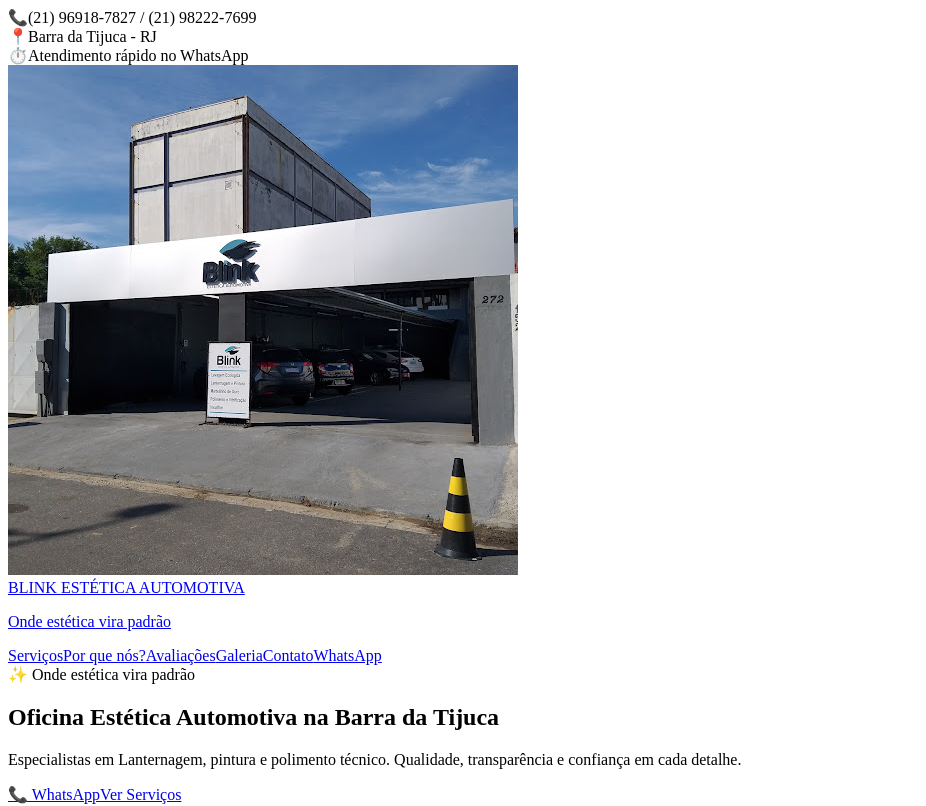
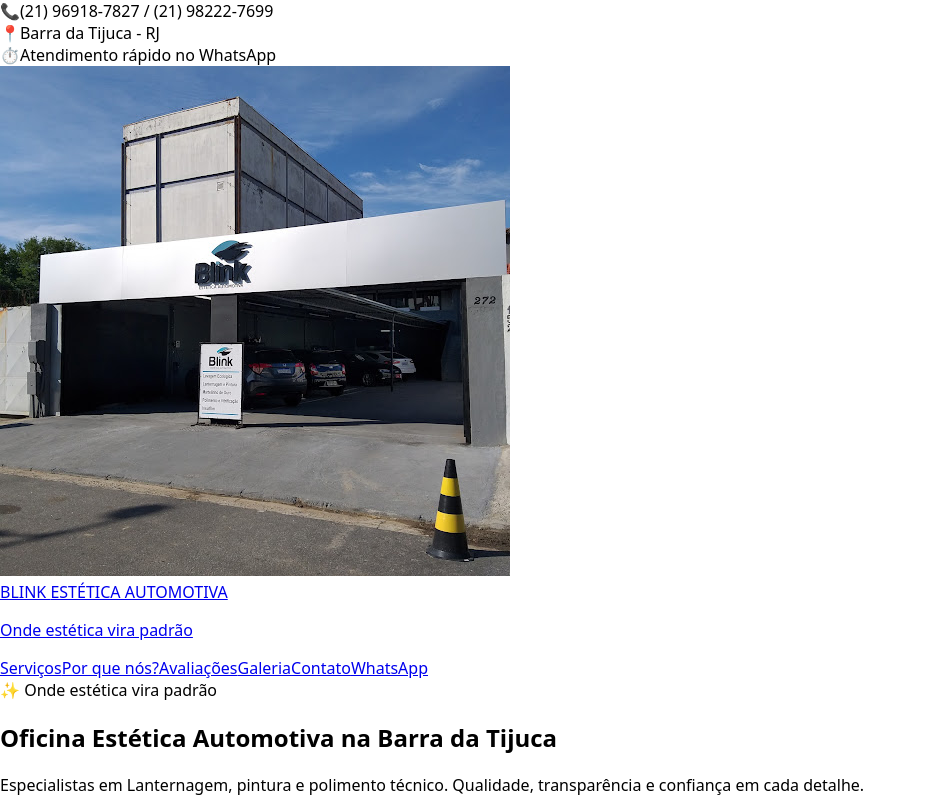
Before and after one commit to salsa200-prog/blink-estetica, a Next.js app: page / in a window 1280 px wide. Shown: the top 806 px of the page, without its empty margins (0-926 px from the left). Built offline with nearby package versions, Linux system fonts and the light colour scheme.

Commit message:
Update layout.jsx

```diff
--- a/app/layout.jsx
+++ b/app/layout.jsx
@@ -1,13 +1,13 @@
 export const metadata = {
   title: "BLINK Estética Automotiva | Barra da Tijuca",
   description:
-    "BLINK Estética Automotiva - Pintura, Polimento e Cristalização na Barra da Tijuca, RJ.",
+    "BLINK Estética Automotiva - Pintura, Polimento, Cristalização e Lanternagem na Barra da Tijuca. Atendimento rápido no WhatsApp.",
 };
 
 export default function RootLayout({ children }) {
   return (
     <html lang="pt-br">
-      <body>{children}</body>
+      <body style={{ margin: 0, fontFamily: "system-ui, Arial" }}>{children}</body>
     </html>
   );
 }
```
